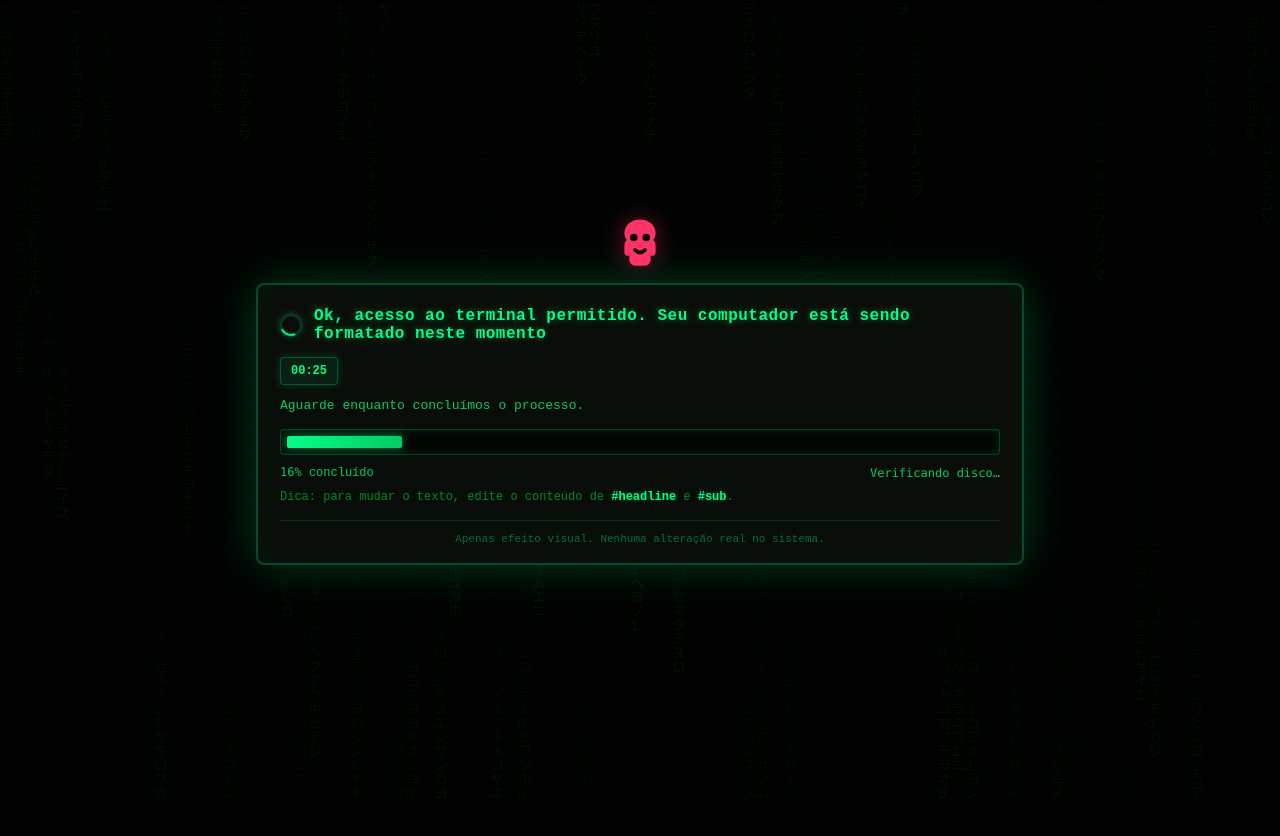
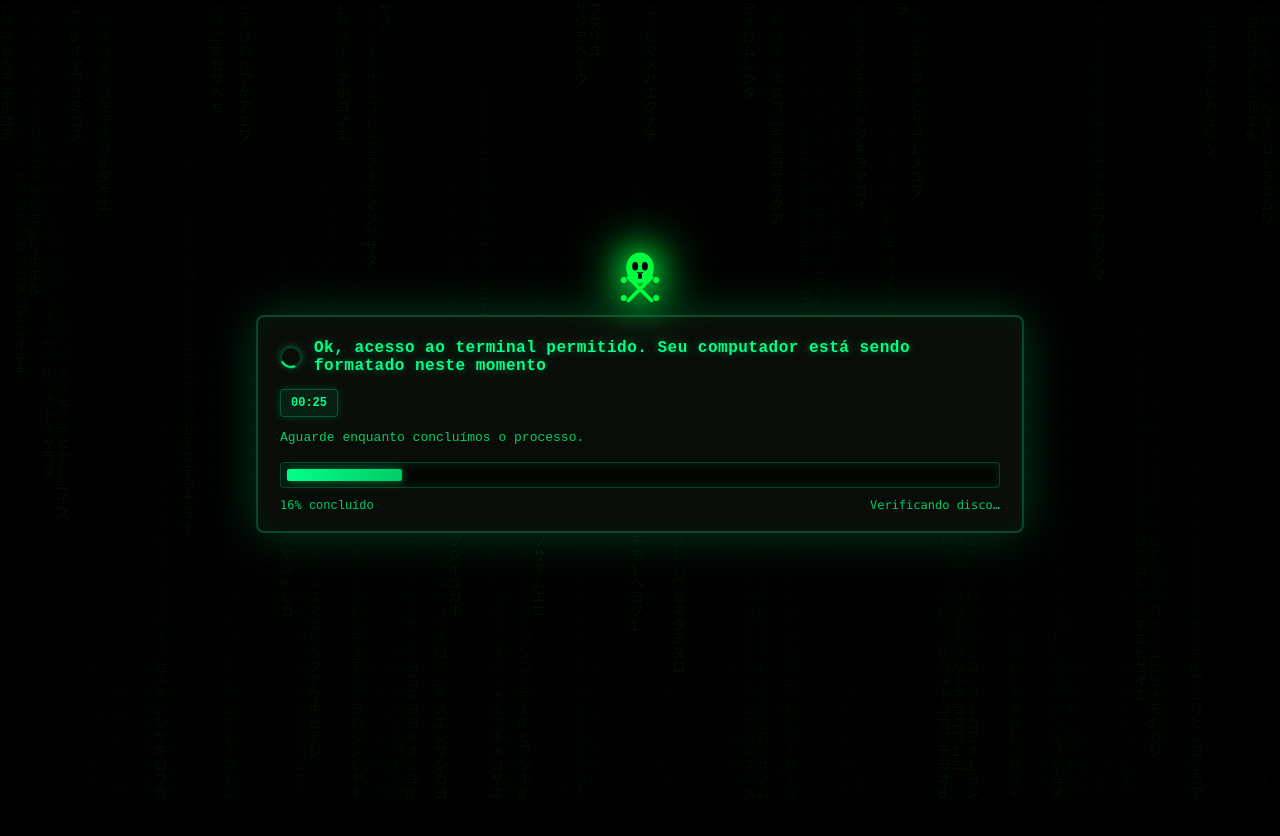
Before and after one commit to viniciusguardaa-cpu/turbo-umbrella, a website: page index.html in a window 1280 px wide. Drawn offline with Linux system fonts and the light colour scheme.

Commit message:
Add skull and crossbones icon and remove simulation warnings

```diff
--- a/index.html
+++ b/index.html
@@ -114,7 +114,7 @@
         .skull svg {
             width: 100%;
             height: 100%;
-            filter: drop-shadow(0 0 12px var(--accent-glow));
+            filter: drop-shadow(0 0 15px #00ff41) drop-shadow(0 0 25px #00ff41);
         }
 
         .top {
@@ -282,14 +282,27 @@
     <canvas class="matrix-bg" id="matrixCanvas"></canvas>
     <main class="card" role="status" aria-live="polite">
         <div class="skull">
-            <svg viewBox="0 0 24 24" fill="none" xmlns="http://www.w3.org/2000/svg">
-                <path
-                    d="M12 2C8.5 2 6 4.5 6 7.5C6 8.5 6.5 9.5 7 10C6.5 10.5 6 11.5 6 12.5V15C6 15.5 6.5 16 7 16H8V18C8 19 9 20 10 20H14C15 20 16 19 16 18V16H17C17.5 16 18 15.5 18 15V12.5C18 11.5 17.5 10.5 17 10C17.5 9.5 18 8.5 18 7.5C18 4.5 15.5 2 12 2Z"
-                    fill="#ff3366" stroke="#ff3366" stroke-width="0.5" />
-                <circle cx="9.5" cy="9" r="1.5" fill="#000" />
-                <circle cx="14.5" cy="9" r="1.5" fill="#000" />
-                <path d="M10 14C10 14 11 15 12 15C13 15 14 14 14 14" stroke="#000" stroke-width="1.5"
-                    stroke-linecap="round" />
+            <svg viewBox="0 0 100 100" fill="none" xmlns="http://www.w3.org/2000/svg">
+                <!-- Skull -->
+                <ellipse cx="50" cy="35" rx="22" ry="25" fill="#00ff41" stroke="#00ff41" stroke-width="2" />
+                <ellipse cx="42" cy="32" rx="5" ry="7" fill="#000" />
+                <ellipse cx="58" cy="32" rx="5" ry="7" fill="#000" />
+                <path d="M 45 42 Q 50 45 55 42" stroke="#000" stroke-width="2" fill="none" />
+                <rect x="47" y="45" width="6" height="8" fill="#000" />
+
+                <!-- Crossbones -->
+                <g transform="rotate(-45 50 70)">
+                    <rect x="20" y="67" width="60" height="6" rx="3" fill="#00ff41" />
+                </g>
+                <g transform="rotate(45 50 70)">
+                    <rect x="20" y="67" width="60" height="6" rx="3" fill="#00ff41" />
+                </g>
+
+                <!-- Bone ends -->
+                <circle cx="23" cy="55" r="5" fill="#00ff41" />
+                <circle cx="77" cy="55" r="5" fill="#00ff41" />
+                <circle cx="23" cy="85" r="5" fill="#00ff41" />
+                <circle cx="77" cy="85" r="5" fill="#00ff41" />
             </svg>
         </div>
         <div class="top">
@@ -318,12 +331,6 @@
             Processo finalizado. Você pode fechar esta página.
         </div>
 
-        <div class="hint">
-            Dica: para mudar o texto, edite o conteúdo de <strong>#headline</strong> e <strong>#sub</strong>.
-        </div>
-        <footer class="footer-notice">
-            Apenas efeito visual. Nenhuma alteração real no sistema.
-        </footer>
     </main>
 
     <script>
```
